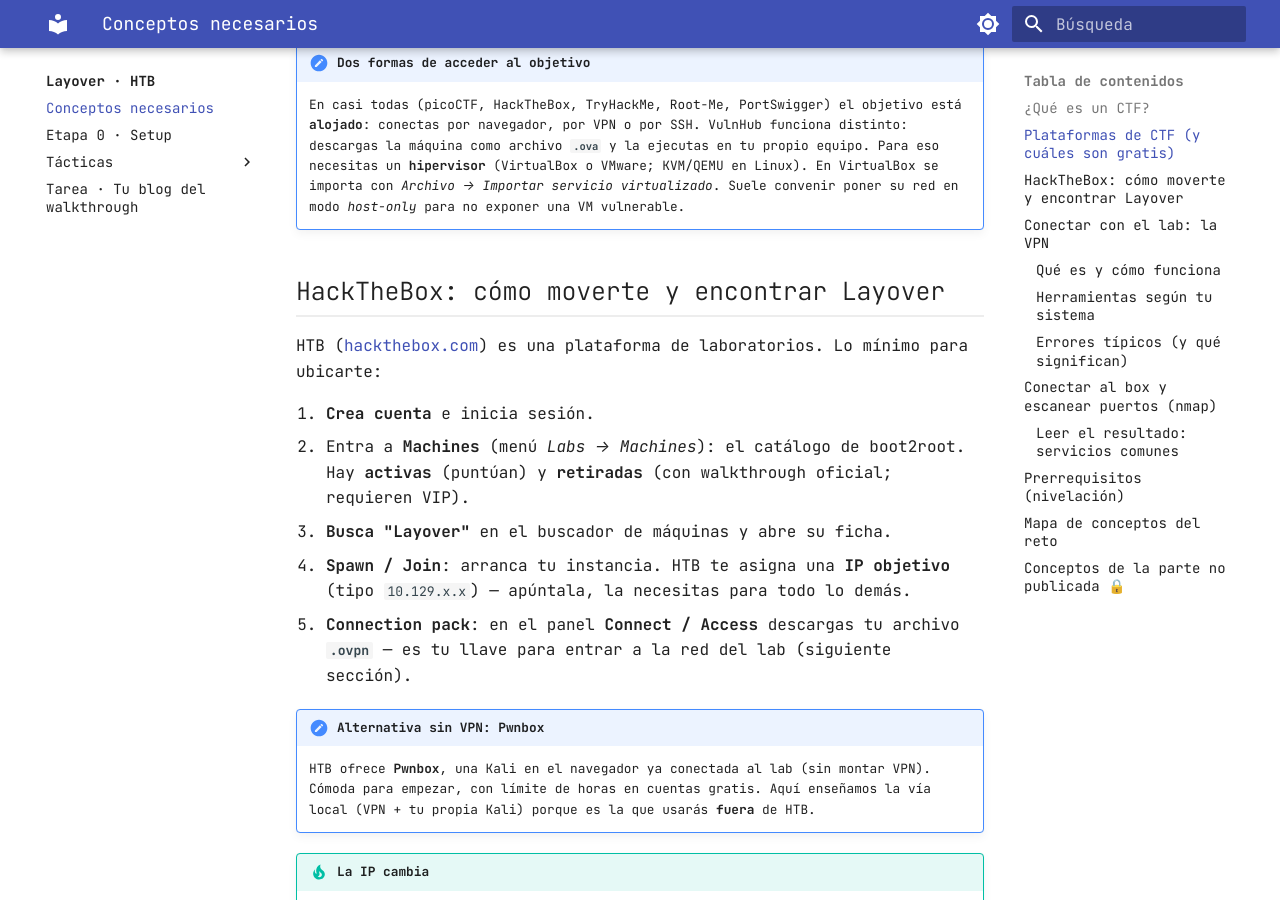
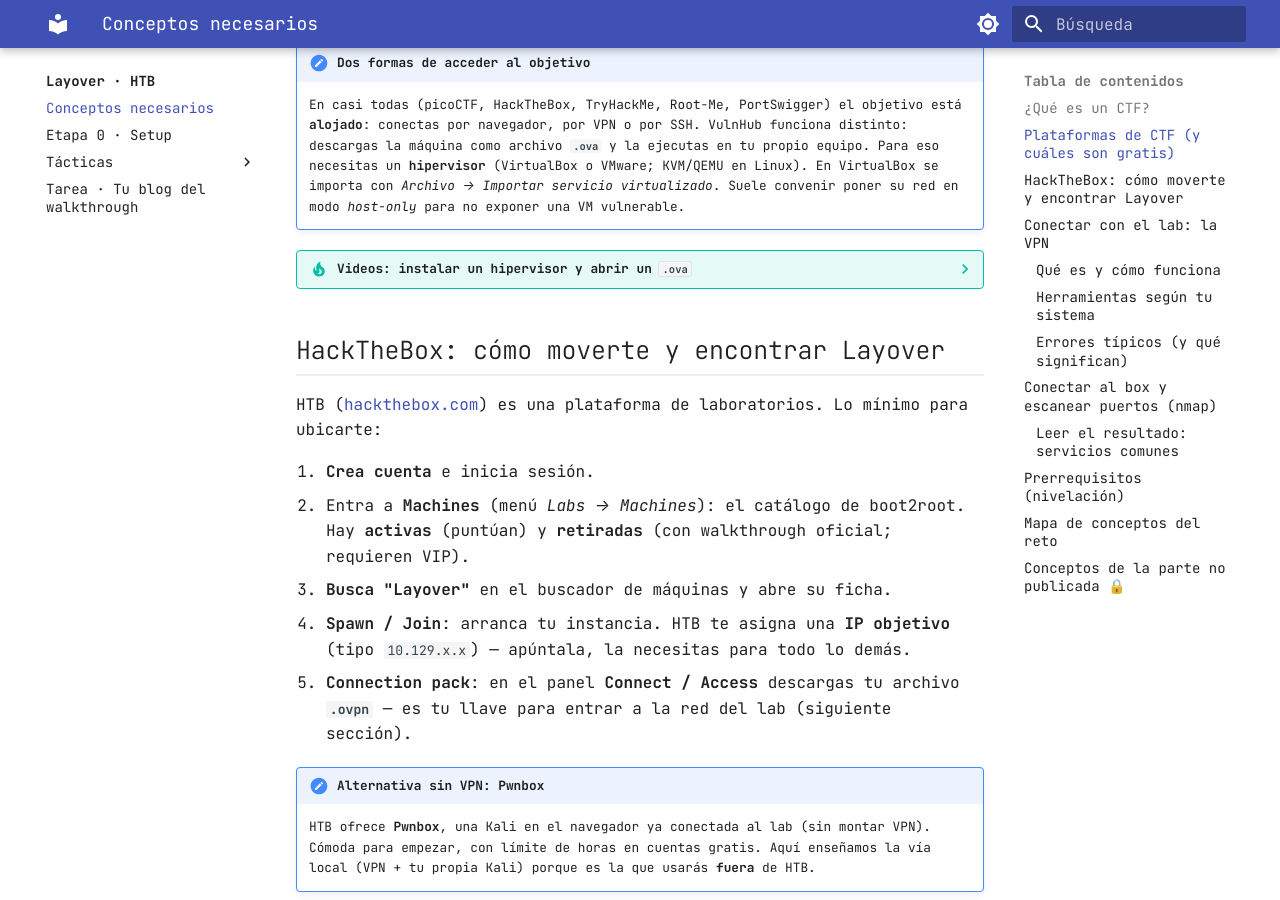
Before and after one commit to ollerenac-uni/ctf-walkthroughs, an MkDocs documentation site: the page built from docs/layover/conceptos.md, in a window 1280 px wide and 900 px high, scrolled down 2358 px. Built offline with MkDocs 1.6.1 and Material for MkDocs 9.7.7, drawn with Linux system fonts in a browser that asks for light colours; part of the change alters nothing that is shown.

Commit message:
Conceptos Layover: videos para instalar hipervisor y abrir un .ova
Bloque desplegable con tutoriales (VirtualBox y VMware Workstation Pro).
Nota de que VMware Pro es gratis para uso personal y aviso contra
"activadores"/versiones pirateadas.

Co-Authored-By: Claude Opus 4.8 <noreply@anthropic.com>
Claude-Session: https://claude.ai/code/session_018CT4TX2q2msz7VzFzXFKG9

```diff
--- a/docs/layover/conceptos.md
+++ b/docs/layover/conceptos.md
@@ -54,6 +54,20 @@ En esta clase usamos **HackTheBox** porque Layover vive ahí. Para practicar por
     archivo **`.ova`** y la ejecutas en tu propio equipo. Para eso necesitas un **hipervisor**
     (VirtualBox o VMware; KVM/QEMU en Linux). En VirtualBox se importa con *Archivo → Importar servicio
     virtualizado*. Suele convenir poner su red en modo *host-only* para no exponer una VM vulnerable.
+
+??? tip "Videos: instalar un hipervisor y abrir un `.ova`"
+    **VirtualBox** (gratis, código abierto):
+
+    - Instalarlo: [Cómo instalar VirtualBox paso a paso](https://www.youtube.com/watch?v=BfmClJx8lXo)
+    - Abrir un `.ova`: [Cómo instalar un archivo .OVA en VirtualBox](https://www.youtube.com/watch?v=mAJoJ9rjTJM)
+
+    **VMware Workstation Pro** (gratis para uso personal; descárgalo del sitio oficial de Broadcom.
+    Evita los videos que ofrezcan "activadores" o versiones "FULL": eso es software pirateado):
+
+    - Instalarlo: [Descargar e instalar VMware Workstation Pro, gratis y legal](https://www.youtube.com/watch?v=Ry7elcmogPo)
+    - Abrir un `.ova`: [Cómo instalar un archivo .OVA en VMware](https://www.youtube.com/watch?v=V9G-8mZGOL0)
+
+    Los enlaces de YouTube pueden cambiar o dejar de estar disponibles con el tiempo.
 
 ## HackTheBox: cómo moverte y encontrar Layover
 
```
